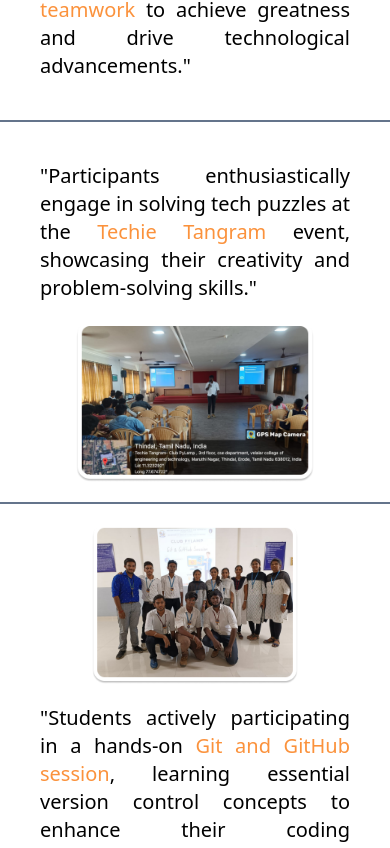
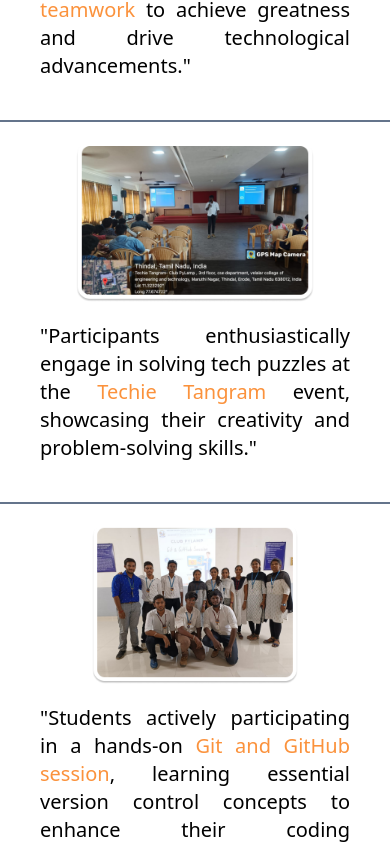
Before and after one commit to pylamp/club-website, a Next.js app in the folder pylamp/: page /gallery in a window 390 px wide. Shown: the part 1552-2400 px from the top of the page. Built offline with nearby package versions, Linux system fonts and the light colour scheme.

Commit message:
gallery section correction

```diff
--- a/pylamp/src/app/components/text_img_compo_with_cust.js
+++ b/pylamp/src/app/components/text_img_compo_with_cust.js
@@ -1,7 +1,8 @@
 export default function TextImgCompoWithCust({ imgSrc, imgAlt, imgPosition, children }) {
     return (
         <div className="flex justify-center p-5">
-            <div className="xl:w-3/4 w-full flex flex-col lg:flex-row justify-center lg:justify-between">
+            <div className={`xl:w-3/4 w-full flex flex-col lg:flex-row justify-center ${
+          imgPosition === "right" ? "flex-col-reverse" : ""}`}>
                 {imgPosition === 'left' && (
                     <div className="md:w-2/5 self-center flex flex-col">
                         <img src={imgSrc} alt={imgAlt} className="lg:h-80 sm:h-60 h-40 self-center" />
```
